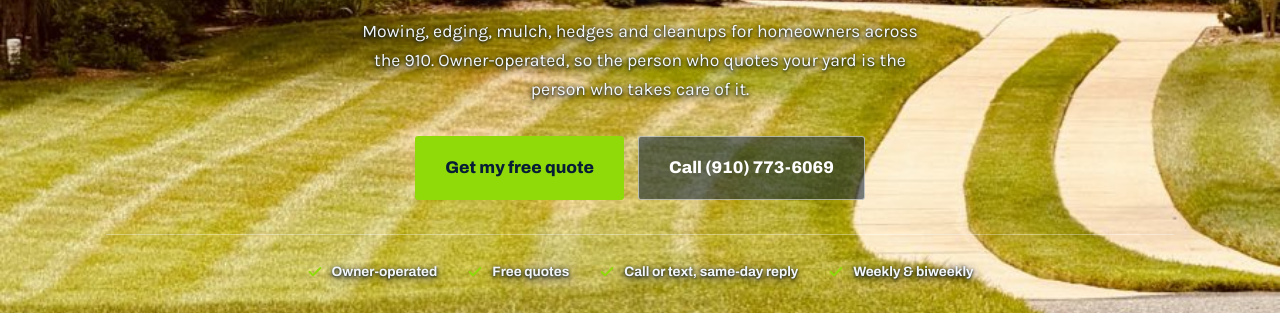
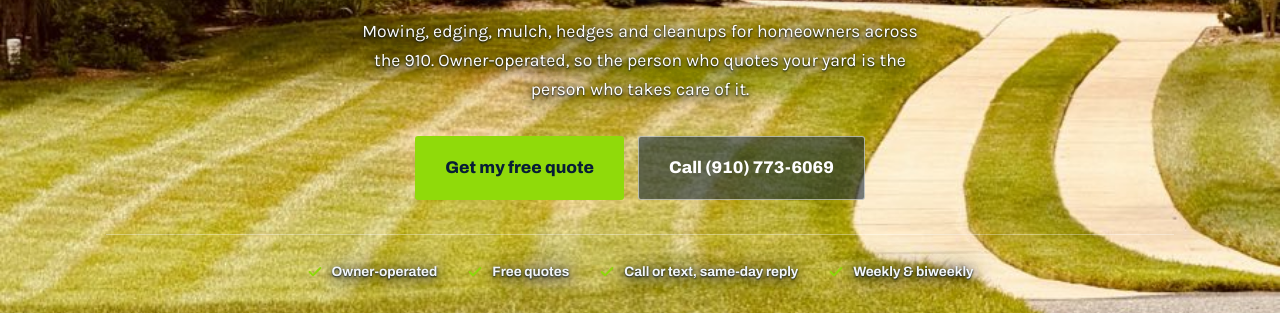
Before and after one commit to bartolottam55/mcrae-preview, a plain HTML site: page index.html in a window 1280 px wide. Shown: the part 639-952 px from the top of the page. Drawn offline with Linux system fonts and the light colour scheme.

Commit message:
Stronger halo on the hero sub-line and badges so they hold against the bright siding

```diff
--- a/index.html
+++ b/index.html
@@ -99,7 +99,9 @@ header .btn--lime{text-shadow:none}
 h1{font-size:clamp(2.35rem,5.6vw,4.35rem);font-weight:900;max-width:17ch;margin-inline:auto;
    text-shadow:0 3px 18px rgba(3,14,27,.95),0 1px 4px rgba(3,14,27,.98)}
 h1 em{font-style:normal;color:var(--lime)}
-.hero-sub{margin:22px auto 0;max-width:54ch;color:#F2F7FB;font-size:1.1rem;line-height:1.65}
+.hero-sub{margin:22px auto 0;max-width:54ch;color:#fff;font-size:1.1rem;line-height:1.65;
+  text-shadow:0 1px 2px rgba(3,14,27,.98),0 2px 12px rgba(3,14,27,.95),0 0 30px rgba(3,14,27,.85)}
+.badges div{text-shadow:0 1px 2px rgba(3,14,27,.98),0 2px 12px rgba(3,14,27,.95),0 0 26px rgba(3,14,27,.8)}
 .hero-cta{display:flex;flex-wrap:wrap;gap:14px;margin-top:32px;justify-content:center}
 .hero-cta .btn{text-shadow:none}
 .badges{display:flex;flex-wrap:wrap;gap:10px 30px;justify-content:center;margin-top:34px;
```
